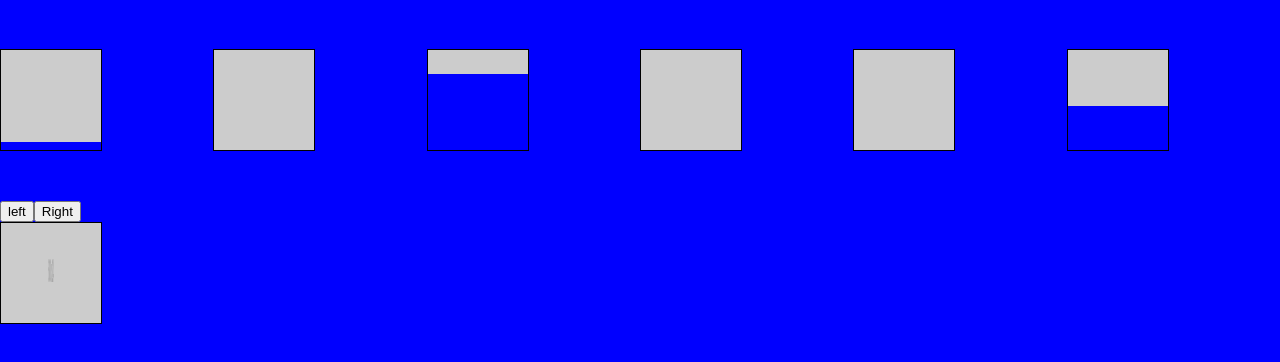
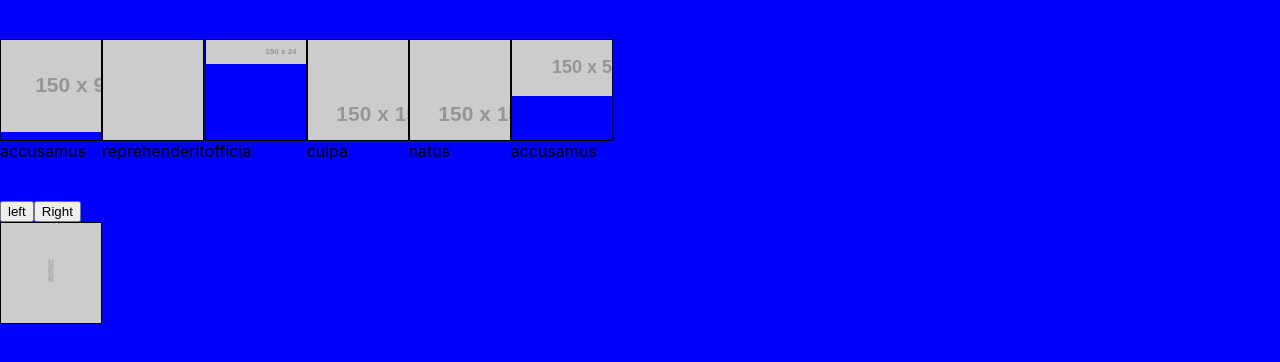
Before and after one commit to johnkegz/masterwizr-modules, a React (Create React App) app: page / in a window 1280 px wide. Shown: the top 362 px of the page. Built offline with nearby package versions, Linux system fonts and the light colour scheme.

Commit message:
put thumbnails and tile

```diff
--- a/src/components/Image/index.tsx
+++ b/src/components/Image/index.tsx
@@ -6,8 +6,9 @@ function Image(props: any) {
         <img
         className={props.classN}
             id={props.id}
-            src={props.image.url}
+            src={props.url}
             onClick={() => props.handleGetImageClicked && props.handleGetImageClicked(props.image, props.index)}
+            alt={props.title}
         />
     </div>
 }
--- a/src/components/Swiper/index.tsx
+++ b/src/components/Swiper/index.tsx
@@ -37,23 +37,20 @@ const onTouchEnd = () => {
         const isLeftSwipe = distance > minSwipeDistance
         const isRightSwipe = distance < -minSwipeDistance
         if (isLeftSwipe || isRightSwipe) {
-      if(isLeftSwipe){
+            if (isLeftSwipe) {
                 setRight(currentImageIndex)
             }
-      else{
+            else {
 
 
 
                 setLeft(currentImageIndex)
             }
 
-    console.log('swipe', isLeftSwipe ? 'left' : 'right')}
+            console.log('swipe', isLeftSwipe ? 'left' : 'right')
+        }
         // add your conditional logic here
     }
-
-
-console.log("+++>", currentImageIndex, initialImageIndex)
-
 
     const [direction, setDirection] = React.useState<string | null>('left')
 
@@ -61,7 +58,6 @@ console.log("+++>", currentImageIndex, initialImageIndex)
 
     React.useEffect(() => {
         setImages(getImages().slice(0, 6))
-        // setCurrentImage(getImages()[0])
     }, [])
 
     const setLeft = (index: number) => {
@@ -104,35 +100,35 @@ console.log("+++>", currentImageIndex, initialImageIndex)
         }
     }
 
-    const addClass = (current: number, index: number, initial: number) =>{
-        if(current === index && direction === "left"){
+    const addClass = (current: number, index: number, initial: number) => {
+        if (current === index && direction === "left") {
             return 'slide-in'
         }
-        if(initial === index && direction === "left"){
+        if (initial === index && direction === "left") {
             return 'slide-out'
         }
 
-        if(current === index && direction === "right"){
+        if (current === index && direction === "right") {
             return 'slide-in3'
         }
-        if(initial === index && direction === "right"){
+        if (initial === index && direction === "right") {
             return 'slide-out3'
         }
 
         return 'notCurrent'
     }
 
-    const addId = (current: number, index: number, initial: number) =>{
-        if(current === index && direction === "left"){
+    const addId = (current: number, index: number, initial: number) => {
+        if (current === index && direction === "left") {
             return 'slide1'
         }
-        if(initial === index && direction === "left"){
+        if (initial === index && direction === "left") {
             return 'slide2'
         }
-        if(current === index && direction === "right"){
+        if (current === index && direction === "right") {
             return 'slide4'
         }
-        if(initial === index && direction === "right"){
+        if (initial === index && direction === "right") {
             return 'slide3'
         }
         return 'notCurrent'
@@ -142,32 +138,36 @@ console.log("+++>", currentImageIndex, initialImageIndex)
         <div className="container">
             <div className='multipleSliderView'>
                 {
-                    images.map((image: image, index) => <div className='imageContainer' key={image.id}><Image
+                    images.map((image: image, index) => <div className='' key={image.id}>
+                        <Image
                             image={image}
                             handleGetImageClicked={handleGetImageClicked}
                             index={index}
-                    /></div>)}
+                            url={image.thumbnailUrl} alt={images[0].title}
+                        />
+                        <div>{image.title.split(" ")[0]}</div>
+                    </div>)}
             </div>
             <button onClick={() => setLeft(currentImageIndex)} >left</button>
             <button onClick={() => setRight(currentImageIndex)}>Right</button>
             <div style={{ position: 'relative' }} onTouchStart={onTouchStart} onTouchMove={onTouchMove} onTouchEnd={onTouchEnd}>
                 <div style={{ position: 'absolute' }}>
-                {images && images[0] ? <Image image={images[0]} classN={addClass(currentImageIndex, 0, initialImageIndex)} id={addId(currentImageIndex, 0, initialImageIndex)} /> : ""}
+                    {images && images[0] ? <Image url={images[0].url} alt={images[0].title} classN={addClass(currentImageIndex, 0, initialImageIndex)} id={addId(currentImageIndex, 0, initialImageIndex)} /> : ""}
                 </div>
                 <div style={{ position: 'absolute' }}>
-                {images && images[1] ? <Image image={images[1]} classN={addClass(currentImageIndex, 1, initialImageIndex)} id={addId(currentImageIndex, 1, initialImageIndex)}/> : ""}
+                    {images && images[1] ? <Image url={images[1].url} alt={images[1].title} classN={addClass(currentImageIndex, 1, initialImageIndex)} id={addId(currentImageIndex, 1, initialImageIndex)} /> : ""}
                 </div>
                 <div style={{ position: 'absolute' }}>
-                {images && images[2] ? <Image image={images[2]} classN={addClass(currentImageIndex, 2, initialImageIndex)} id={addId(currentImageIndex, 2, initialImageIndex)}/> : ""}
+                    {images && images[2] ? <Image url={images[2].url} alt={images[2].title} classN={addClass(currentImageIndex, 2, initialImageIndex)} id={addId(currentImageIndex, 2, initialImageIndex)} /> : ""}
                 </div>
                 <div style={{ position: 'absolute' }}>
-                {images && images[3] ? <Image image={images[3]} classN={addClass(currentImageIndex, 3, initialImageIndex)} id={addId(currentImageIndex, 3, initialImageIndex)}/> : ""}
+                    {images && images[3] ? <Image url={images[3].url} alt={images[3].title} classN={addClass(currentImageIndex, 3, initialImageIndex)} id={addId(currentImageIndex, 3, initialImageIndex)} /> : ""}
                 </div>
                 <div style={{ position: 'absolute' }}>
-                {images && images[4] ? <Image image={images[4]} classN={addClass(currentImageIndex, 4, initialImageIndex)} id={addId(currentImageIndex, 4, initialImageIndex)}/> : ""}
+                    {images && images[4] ? <Image url={images[4].url} alt={images[4].title} classN={addClass(currentImageIndex, 4, initialImageIndex)} id={addId(currentImageIndex, 4, initialImageIndex)} /> : ""}
                 </div>
                 <div style={{ position: 'absolute' }}>
-                {images && images[5] ? <Image image={images[5]} classN={addClass(currentImageIndex, 5, initialImageIndex)} id={addId(currentImageIndex, 5, initialImageIndex)}/> : ""}
+                    {images && images[5] ? <Image url={images[5].url} alt={images[5].title} classN={addClass(currentImageIndex, 5, initialImageIndex)} id={addId(currentImageIndex, 5, initialImageIndex)} /> : ""}
                 </div>
             </div>
         </div>
--- a/src/components/Swiper/styles.scss
+++ b/src/components/Swiper/styles.scss
@@ -5,17 +5,16 @@
   }
 
 .multipleSliderView{
-    width: 100%;
+    // width: 100%;
     display: flex;
-    justify-content: center;
+    // justify-content: center;
     align-items: center;
     overflow: auto;
     height: 200px;
-    // flex-wrap: nowrap;
 }
 
 .imageContainer{
-    width: 100%;
+    // width: 100%;
 }
 
 .wrapper {
@@ -25,47 +24,6 @@
     height: 100px;
     border: 1px solid black;
 }
-
-// #slide {
-//     position: absolute;
-//     left: 0;
-//     width: 100px;
-//     height: 100px;
-//     background: pink;
-//     -webkit-animation: slide 0.5s forwards;
-//     -webkit-animation-delay: 2s;
-//     animation: slide 0.5s forwards;
-//     animation-delay: 1s;
-// }
-
-// @-webkit-keyframes slide {
-//     100% { left: -100px; }
-// }
-
-// @keyframes slide {
-//     100% { left: -100px; }
-// }
-
-
-// #slide1 {
-//     position: absolute;
-//     left: -100px;
-//     width: 100px;
-//     height: 100px;
-//     background: red;
-//     -webkit-animation: slide 0.5s forwards;
-//     -webkit-animation-delay: 2s;
-//     animation: slide 0.5s forwards;
-//     animation-delay: 1s;
-// }
-
-// @-webkit-keyframes slide {
-//     100% { left: 0px; }
-// }
-
-// @keyframes slide {
-//     100% { left: 0px; }
-// }
 
 #slide1 {
     position: absolute;
@@ -84,7 +42,6 @@
     transform: translateX(-100%);
     -webkit-transform: translateX(-100%);
 }
-
 
 .slide-in {
     animation: slide-in 0.5s forwards;
@@ -114,9 +71,6 @@
     100% { -webkit-transform: translateX(-100%); }
 }
 
-
-
-
 #slide3 {
     position: absolute;
     width: 100px;
@@ -134,7 +88,6 @@
     transform: translateX(-100%);
     -webkit-transform: translateX(-100%);
 }
-
 
 .slide-in3 {
     animation: slide-in 0.5s forwards;
```
Lines whose indentation alone changed are shown as unchanged.
